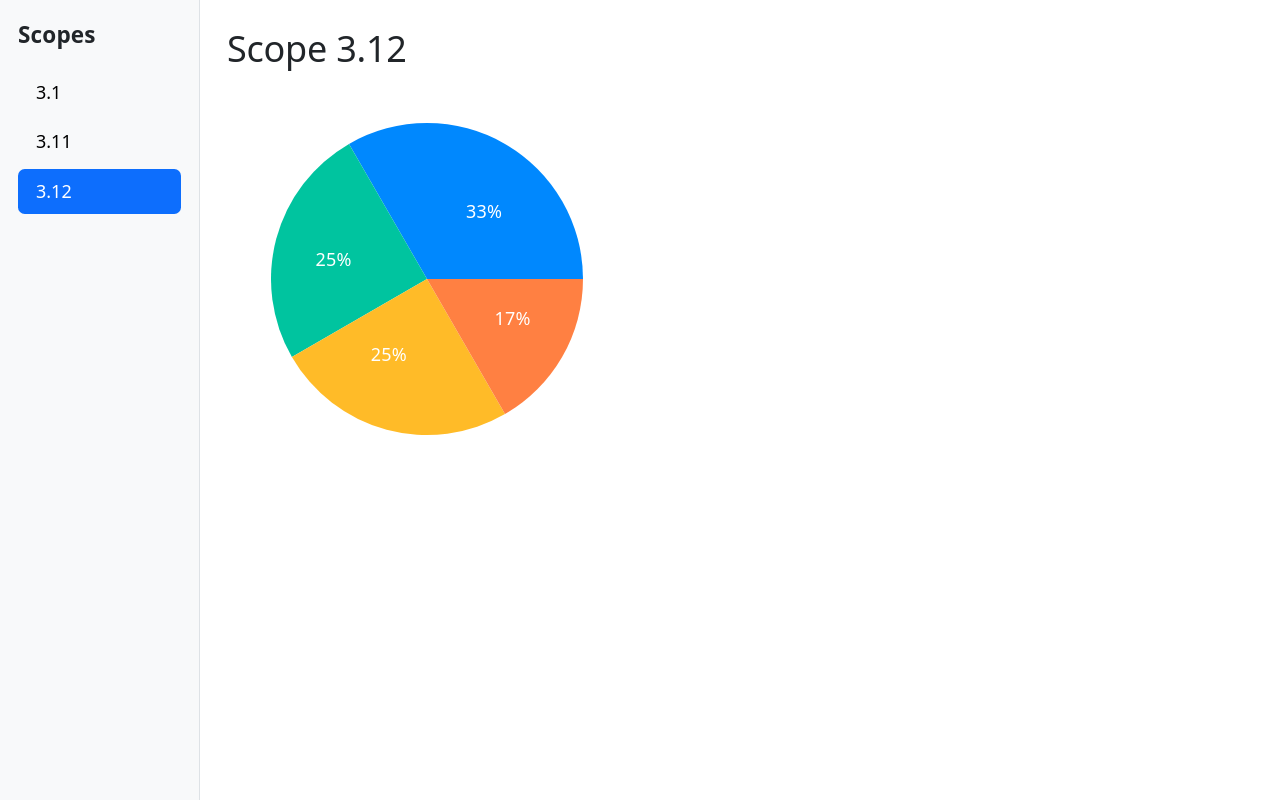
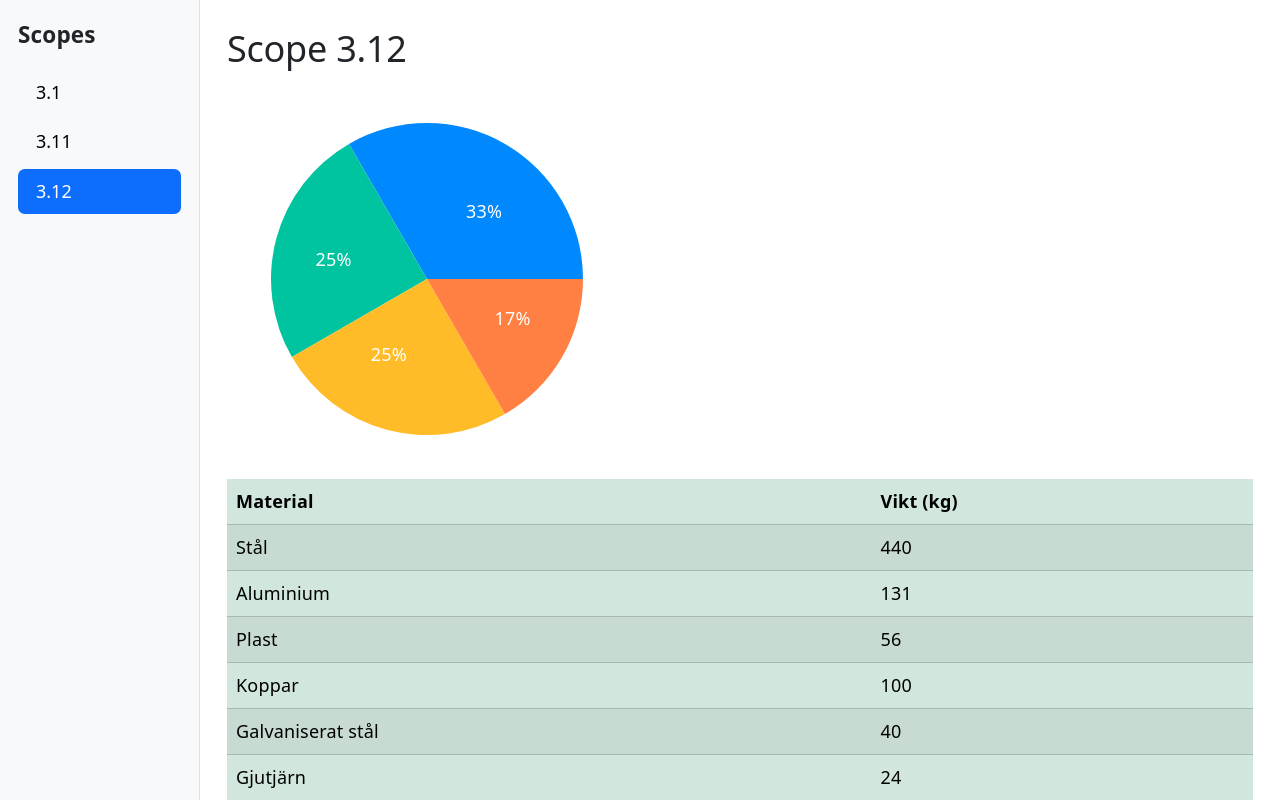
Before and after one commit to PyA99/react-playground, a React (Vite) app: page / in a window 1280 px wide. Both pictures are taken after a click on the button "3.12". Shown: the top 800 px of the page. Built offline with nearby package versions, Linux system fonts and the light colour scheme.

Commit message:
Table sorted by material

```diff
--- /dev/null
+++ b/src/components/scope312/MyTable.jsx
@@ -0,0 +1,41 @@
+
+import data from "../../data/mockSuppliers.json"
+
+function MyTable() {
+    const products = data["3.12"]["sold product"];
+
+    const totals = products.reduce((result, product) => {
+        product.materials.forEach(material => {
+            if (!result[material.name]) {
+                result[material.name] = 0;
+            }
+
+            result[material.name] +=
+                material.kg * product.quantity;
+        });
+
+        return result;
+    }, {});
+
+    return (
+        <table className="table table-success table-striped">
+            <thead>
+                <tr>
+                    <th>Material</th>
+                    <th>Vikt (kg)</th>
+                </tr>
+            </thead>
+
+            <tbody>
+                {Object.entries(totals).map(([material, kg]) => (
+                    <tr key={material}>
+                        <td>{material}</td>
+                        <td>{kg.toLocaleString("sv-SE")}</td>
+                    </tr>
+                ))}
+            </tbody>
+        </table>
+    );
+}
+
+export default MyTable;
--- a/src/data/mockSuppliers.json
+++ b/src/data/mockSuppliers.json
@@ -48,10 +48,110 @@
 
   },
 
+  "3.12" :
+  {
+    "name": "Slutbehandling av sålda produkter",
+    "sold product": [
+      {
+        "id": 1,
+        "name": "Ventilationsaggregat",
+        "quantity": 2,
+        "materials": [
+          { "name": "Stål", "kg": 40 },
+          { "name": "Aluminium", "kg": 10 },
+          { "name": "Plast", "kg": 5 }
+        ]
+      },
+      {
+        "id": 2,
+        "name": "Värmepump luft-vatten",
+        "quantity": 3,
+        "materials": [
+          { "name": "Stål", "kg": 50 },
+          { "name": "Koppar", "kg": 12 },
+          { "name": "Aluminium", "kg": 8 },
+          { "name": "Plast", "kg": 4 }
+        ]
+      },
+      {
+        "id": 3,
+        "name": "Ventilationskanaler",
+        "quantity": 10,
+        "materials": [
+          { "name": "Galvaniserat stål", "kg": 4 }
+        ]
+      },
+      {
+        "id": 4,
+        "name": "Vattenburen radiator",
+        "quantity": 8,
+        "materials": [
+          { "name": "Stål", "kg": 15 },
+          { "name": "Plast", "kg": 1 }
+        ]
+      },
+      {
+        "id": 5,
+        "name": "Frånluftsfläkt",
+        "quantity": 5,
+        "materials": [
+          { "name": "Stål", "kg": 6 },
+          { "name": "Aluminium", "kg": 3 },
+          { "name": "Plast", "kg": 2 }
+        ]
+      },
+      {
+        "id": 6,
+        "name": "Värmeväxlare",
+        "quantity": 4,
+        "materials": [
+          { "name": "Aluminium", "kg": 18 },
+          { "name": "Koppar", "kg": 10 },
+          { "name": "Stål", "kg": 4 }
+        ]
+      },
+      {
+        "id": 7,
+        "name": "Cirkulationspump",
+        "quantity": 6,
+        "materials": [
+          { "name": "Gjutjärn", "kg": 4 },
+          { "name": "Rostfritt stål", "kg": 2 },
+          { "name": "Plast", "kg": 1 }
+        ]
+      },
+      {
+        "id": 8,
+        "name": "Luftfilter för ventilationssystem",
+        "quantity": 20,
+        "materials": [
+          { "name": "Plast", "kg": 0.5 },
+          { "name": "Syntetfiber", "kg": 0.8 },
+          { "name": "Stål", "kg": 0.2 }
+        ]
+      },
+      {
+        "id": 9,
+        "name": "Expansionskärl",
+        "quantity": 4,
+        "materials": [
+          { "name": "Stål", "kg": 10 },
+          { "name": "Gummi", "kg": 2 }
+        ]
+      },
+      {
+        "id": 10,
+        "name": "Isolerade kopparrör",
+        "quantity": 12,
+        "materials": [
+          { "name": "Koppar", "kg": 2 },
+          { "name": "Polyeten", "kg": 0.5 }
+        ]
+      }
+    ]
+  }
 
 
-  "3.12":
-  {
 
-  }
+
 }
--- a/src/pages/Scope312.jsx
+++ b/src/pages/Scope312.jsx
@@ -1,10 +1,12 @@
-import PieChart from "../components/MyPieChart";
+import PieChart from "../components/scope312/MyPieChart";
+import MyTable from "../components/scope312/MyTable";
 
 function Scope312() {
   return (
     <div>
       <h2>Scope 3.12</h2>
       <PieChart />
+      <MyTable />
     </div>
   );
 }
```
Also changed, not shown: src/components/scope312/MyPieChart.jsx (renamed from src/components/MyPieChart.jsx).
